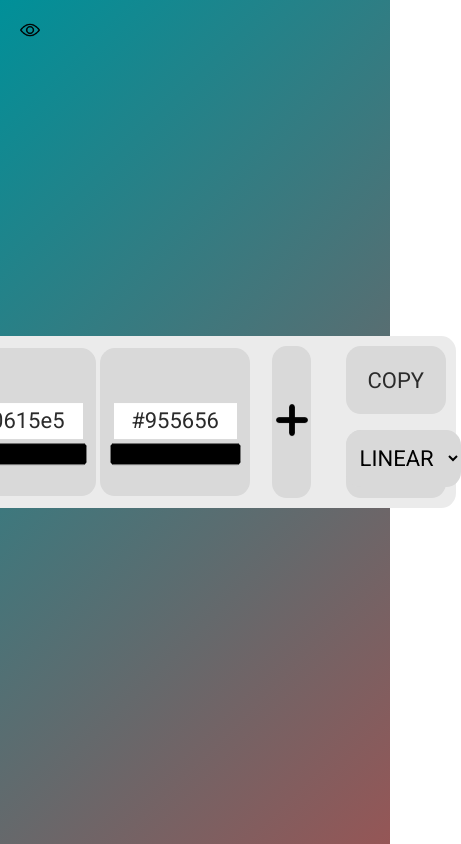
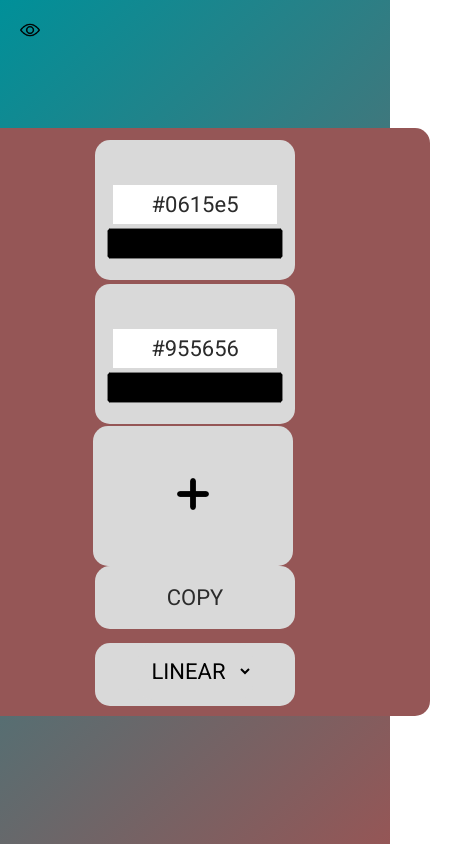
Before and after one commit to PamelaMarinho/colored, a plain HTML site: page index.html in a window 390 px wide. Shown: the whole page, 461 px wide, since content can reach past the window. Drawn offline with Linux system fonts and the light colour scheme.

Commit message:
Merge https://github.com/PamelaMarinho/colored into colorM

```diff
--- a/style.css
+++ b/style.css
@@ -137,8 +137,6 @@ select>option:focus{
     align-items: center;
 }
 
-
-
 [type='color']{
     position: relative;
     height: 25%;
@@ -189,16 +187,56 @@ a:link, a:visited{
     margin: 5px 0 0 5px;
 }
 
-/* @media (max-width: 1170px){
+@media (max-width: 1170px){
     .container{
         background-color: #955656;
         flex-direction: column;
         height: fit-content;
         width: fit-content;
+        justify-content: center;
+        align-items: center;
+        justify-content: space-between;
     }
 
     .main_box{
         flex-direction: column;
     }
 
-} */
+    [type='color']{
+        height: 35%;
+        width: 90%;
+    }
+
+    [type='text']{
+        height: 35%;
+        width: 82%;
+    }
+
+    .boxColor{
+        height: 140px;
+    }
+
+    .boxColor-display,.boxColor-display-fixo{
+        height: 140px;
+        width:  200px;
+    }
+
+    .fecharBox>img{
+        width: 18px;
+        margin: 5px 0 0 5px;
+    }
+
+    .button-main{
+        height: 140px;
+        width:  200px;
+        margin: auto 0px;
+    }
+
+    .box-nav{
+        height: 140px;
+        width:  200px;
+        justify-content: space-between;
+    }
+
+
+}
```
